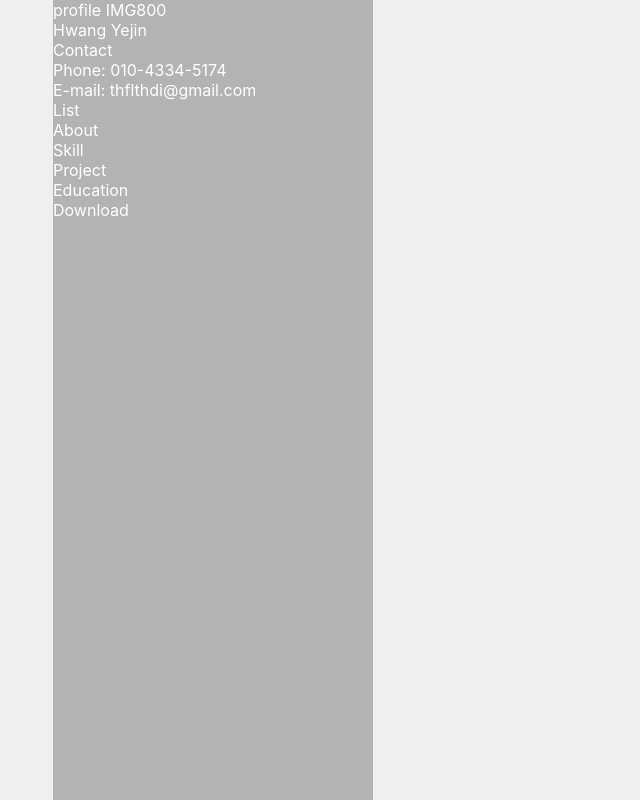
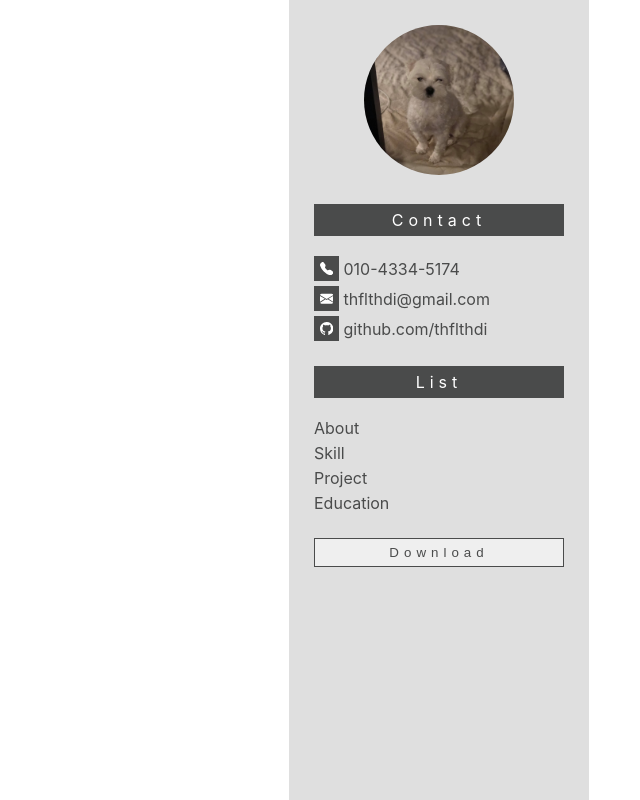
Before and after one commit to thflthdi/resume, a React (Create React App) app in the folder resume/: page / in a window 1280 px wide. Shown: the whole page, without its empty margins (11-651 px from the left). Built offline with nearby package versions, Linux system fonts and the light colour scheme; the HTML template or start-up script is replaced by a standard one.

Commit message:
sidebar 기본 디자인 구현

```diff
--- a/resume/package.json
+++ b/resume/package.json
@@ -7,6 +7,7 @@
     "@testing-library/react": "^11.1.0",
     "@testing-library/user-event": "^12.1.10",
     "react": "^17.0.2",
+    "react-bootstrap-icons": "^1.4.0",
     "react-dom": "^17.0.2",
     "react-scripts": "4.0.3",
     "web-vitals": "^1.0.1"
--- a/resume/src/App.js
+++ b/resume/src/App.js
@@ -2,7 +2,9 @@ import SideBar from "./sidebar";
 
 function App() {
   return (
-    <div className="App" style={{backgroundColor:"#f0eeee"}}>
+    <div className="App"
+    // style={{backgroundColor:"#f0eeee"}}
+    >
       <SideBar></SideBar>
     </div>
   );
--- a/resume/src/sidebar.js
+++ b/resume/src/sidebar.js
@@ -1,5 +1,6 @@
 import React, { useEffect, useState } from 'react';
-
+import imagefile from './ssulss.jpg';
+import {TelephoneFill, EnvelopeFill, Github} from 'react-bootstrap-icons';
 const ResizeEffect = () => {
     const [height, setHeight] = useState(window.innerHeight);
 
@@ -23,24 +24,53 @@ const ResizeEffect = () => {
 function SideBar() {
     const heightSize = ResizeEffect();
     return(
-        <div style={{backgroundColor:"#b3b3b3", width:"25%", height:`${heightSize}px`, marginLeft:"5%",
+        <div style={{backgroundColor:"#dfdfdf", width:"300px", height:`${heightSize}px`, marginLeft:"300px",
         color:'white'}}>
-            <div id="profileImg">
-                profile IMG
-                {heightSize}
+            <div id="profileImg" style={{textAlign:"center"}}>
+                <img src={imagefile} alt="profile" style={{marginTop:"25px", width:"150px", height:"150px",
+                borderRadius: "50%", objectFit:"cover"}}/>
             </div>
-            <div>
-                Hwang Yejin<br/>
-                Contact<br/>
-                Phone: 010-4334-5174<br/>
-                E-mail: thflthdi@gmail.com<br/>
-                List<br/>
-                About<br/>
-                Skill<br/>
-                Project<br/>
-                Education<br/>
-                Download
+
+            <div className="container" style={{color:"#4a4b4b", margin:"25px 25px 15px 25px"}}>
+                <div className="menutitle" style={{backgroundColor:"#4a4b4b", textAlign:"center",
+                color:"white",letterSpacing:"5px",padding:"6px"}}>Contact</div>
+                <br/>
+                <div className="bt-container" style={{marginBottom:"5px"}}>
+                    <button style={{color:"white", backgroundColor:"#4a4b4b",border:"0px", width:"25px",height:"25px"}}>
+                        <TelephoneFill style={{marginTop:"3px"}}/></button> 010-4334-5174
+                </div>
+                <div className="bt-container" style={{marginBottom:"5px"}}>
+                    <button style={{color:"white", backgroundColor:"#4a4b4b",border:"0px", width:"25px",height:"25px"}}>
+                        <EnvelopeFill style={{marginTop:"3px"}}/></button> thflthdi@gmail.com
+                </div>
+                <div className="bt-container" style={{marginBottom:"5px"}}>
+                    <button style={{color:"white", backgroundColor:"#4a4b4b",border:"0px", width:"25px",height:"25px"}}>
+                        <Github style={{marginTop:"3px"}}/></button> github.com/thflthdi
+                </div>
             </div>
+
+            <div className="container" style={{color:"#4a4b4b", margin:"25px 25px 15px 25px"}}>
+                <div className="menutitle" style={{backgroundColor:"#4a4b4b", textAlign:"center",
+                color:"white",letterSpacing:"5px",padding:"6px"}}>List</div>
+                <br/>
+                <div className="bt-container" style={{marginBottom:"5px"}}>
+                    About
+                </div>
+                <div className="bt-container" style={{marginBottom:"5px"}}>
+                    Skill
+                </div>
+                <div className="bt-container" style={{marginBottom:"5px"}}>
+                    Project
+                </div>
+                <div className="bt-container" style={{marginBottom:"5px"}}>
+                    Education
+                </div>
+            </div>
+            <div className="container" style={{margin:"25px 25px 15px 25px"}}>
+                <button title="이력서 PDF 다운로드" style={{border:" 1.5px solid #4a4b4b", textAlign:"center", width:"250px",
+                    color:"#4a4b4b",letterSpacing:"5px",padding:"6px"}}>Download</button>
+            </div>
+
         </div>
     )
 }
```
Also changed, not shown: resume/src/ssulss.jpg (added), 1 other file (tests, documents, lock files or other folders).
